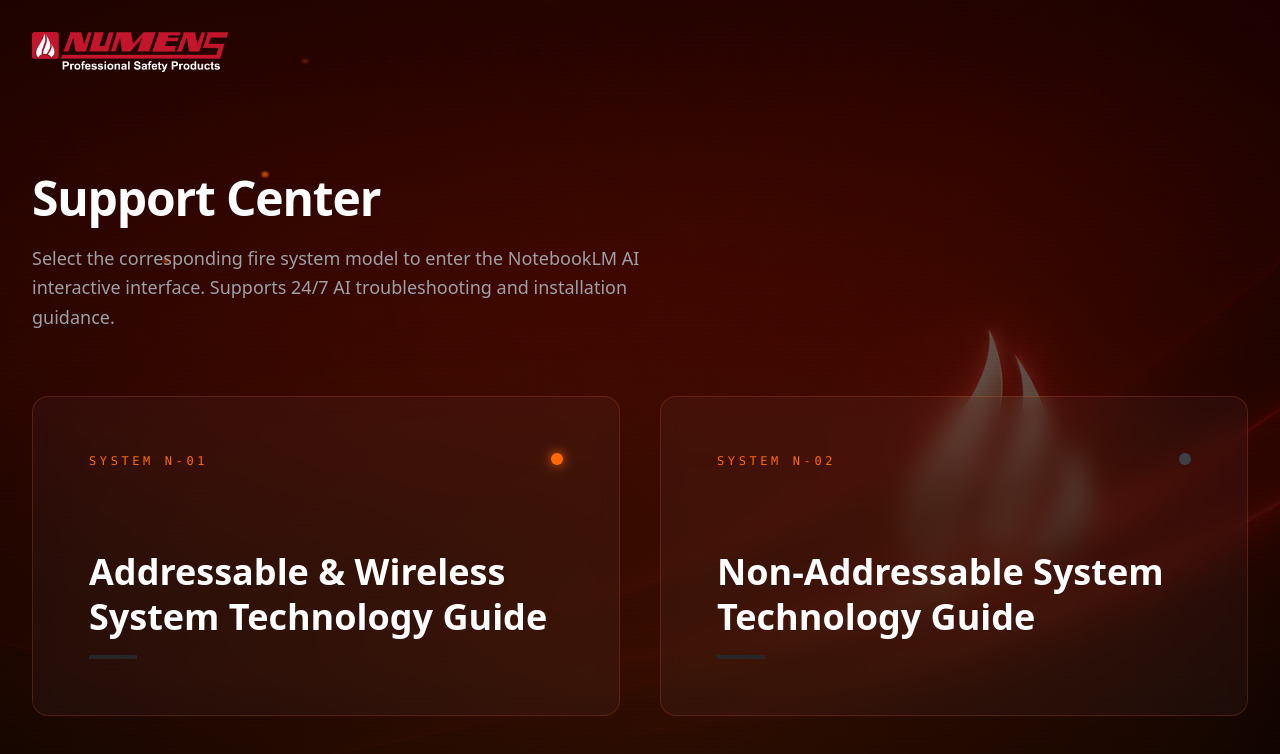
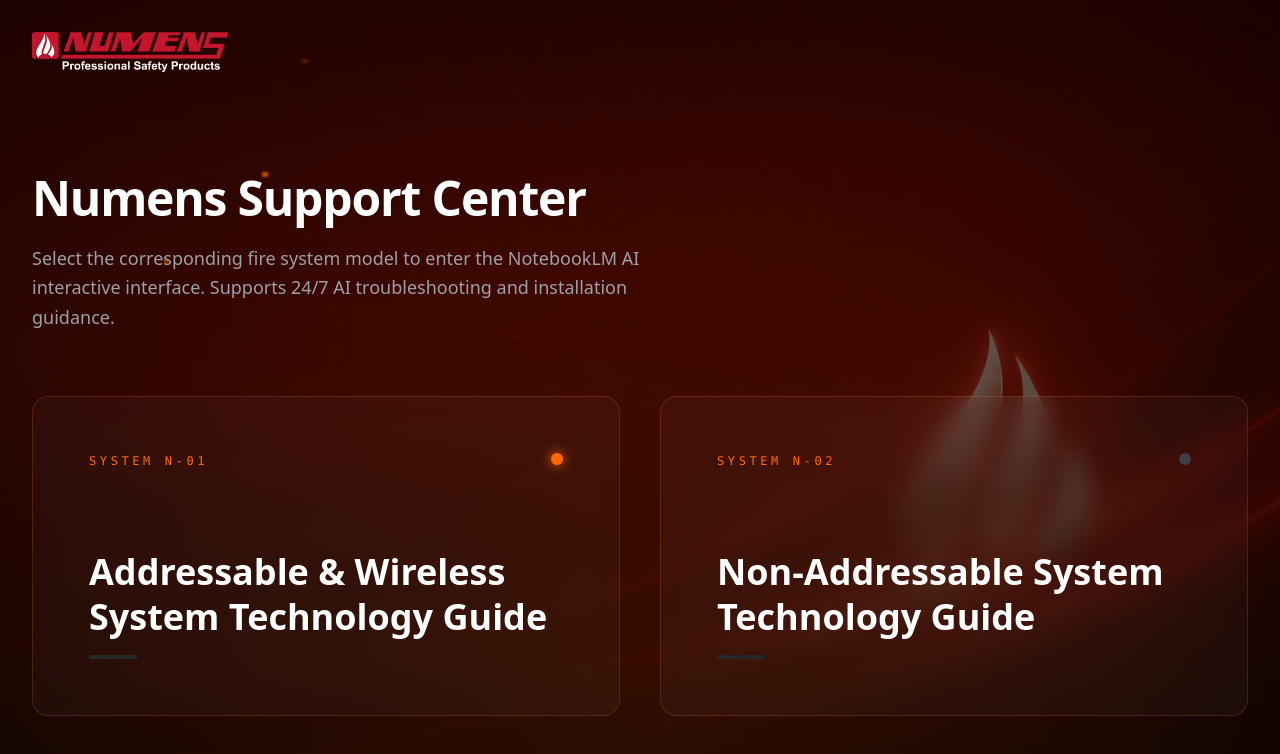
Before and after one commit to tel15675884839-byte/Numens-Technology-Guide, a React (Vite) app: page / in a window 1280 px wide. Shown: the top 754 px of the page. Built offline with nearby package versions, Linux system fonts and the light colour scheme.

Commit message:
Update homepage title

```diff
--- a/src/App.tsx
+++ b/src/App.tsx
@@ -58,7 +58,7 @@
           transition={{ duration: 0.8 }}
         >
           <h2 className="text-3xl md:text-5xl font-extrabold mb-4 tracking-tight leading-tight">
-            Support Center
+            Numens Support Center
           </h2>
           <p className="text-zinc-400 text-base md:text-lg max-w-2xl mx-auto md:mx-0 leading-relaxed px-2 md:px-0">
             Select the corresponding fire system model to enter the NotebookLM AI interactive interface. Supports 24/7 AI troubleshooting and installation guidance.
```
